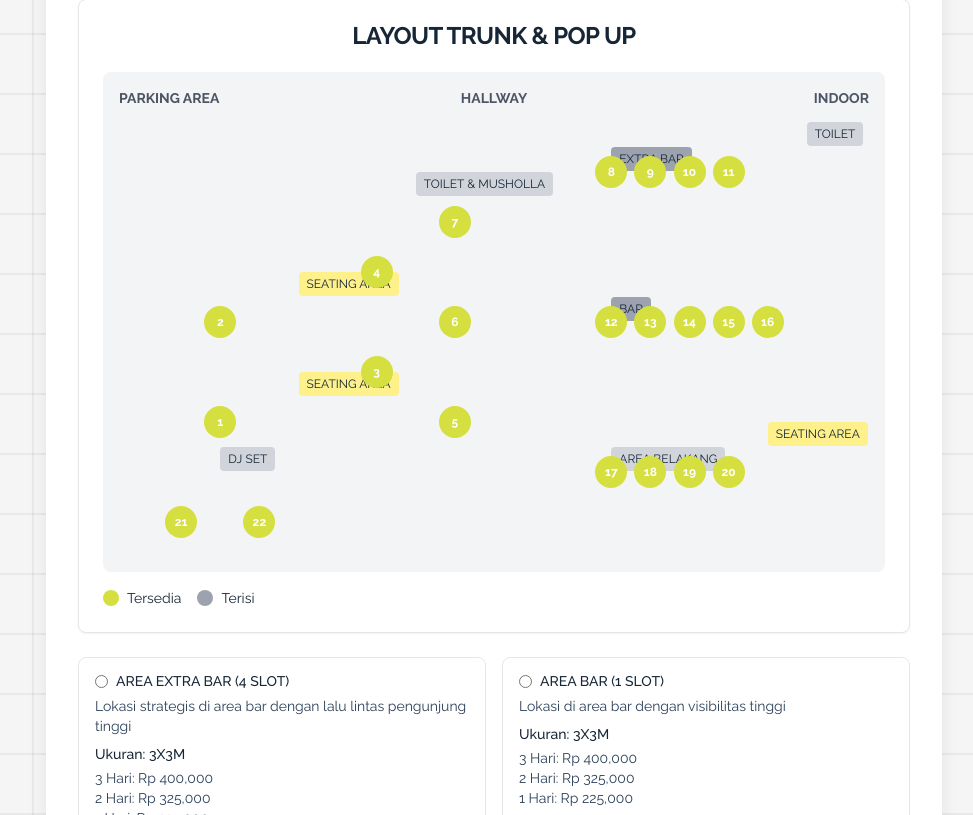
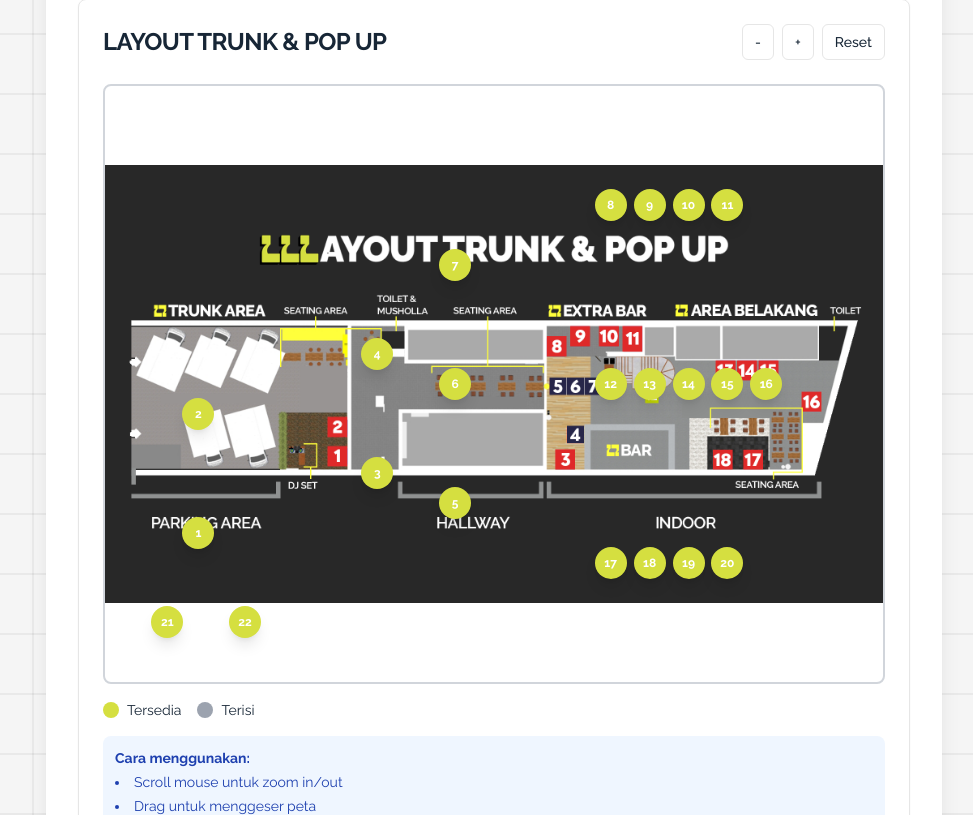
Before and after one commit to kodingkeliling/luckylaunchatlucy, a Next.js app: page /popup in a window 1280 px wide. Shown: the part 745-1560 px from the top of the page, without its empty margins (146-1119 px from the left). Built offline with nearby package versions, Linux system fonts and the light colour scheme.

Commit message:
Update LayoutMap with real denah image background and zoom/pan functionality

```diff
--- a/src/components/LayoutMap.tsx
+++ b/src/components/LayoutMap.tsx
@@ -1,6 +1,7 @@
 'use client';
 
-import { useState } from 'react';
+import { useState, useRef } from 'react';
+import Image from 'next/image';
 import { Card, CardContent, CardHeader, CardTitle } from '@/components/ui/card';
 import { Button } from '@/components/ui/button';
 
@@ -21,12 +22,14 @@ interface SpotInfo {
 
 const spots: SpotInfo[] = [
   // PARKING AREA
-  { id: 'spot-1', number: 1, x: 15, y: 70, size: '3x3m', area: 'Parking Area', available: true, price: { threeDay: 400000, twoDay: 325000, oneDay: 225000 } },
-  { id: 'spot-2', number: 2, x: 15, y: 50, size: '3x3m', area: 'Parking Area', available: true, price: { threeDay: 400000, twoDay: 325000, oneDay: 225000 } },
+  { id: 'spot-1', number: 1, x: 12, y: 75, size: '3x3m', area: 'Parking Area', available: true, price: { threeDay: 400000, twoDay: 325000, oneDay: 225000 } },
+  { id: 'spot-2', number: 2, x: 12, y: 55, size: '3x3m', area: 'Parking Area', available: true, price: { threeDay: 400000, twoDay: 325000, oneDay: 225000 } },
+  { id: 'spot-21', number: 21, x: 8, y: 90, size: '3x3m', area: 'Outdoor', available: true, price: { threeDay: 0, twoDay: 0, oneDay: 300000 } },
+  { id: 'spot-22', number: 22, x: 18, y: 90, size: '3x3m', area: 'Outdoor', available: true, price: { threeDay: 0, twoDay: 0, oneDay: 300000 } },
 
   // HALLWAY
-  { id: 'spot-3', number: 3, x: 35, y: 60, size: '3x3m', area: 'Hallway', available: true, price: { threeDay: 300000, twoDay: 250000, oneDay: 200000 } },
-  { id: 'spot-4', number: 4, x: 35, y: 40, size: '3x3m', area: 'Hallway', available: true, price: { threeDay: 300000, twoDay: 250000, oneDay: 200000 } },
+  { id: 'spot-3', number: 3, x: 35, y: 65, size: '3x3m', area: 'Hallway', available: true, price: { threeDay: 300000, twoDay: 250000, oneDay: 200000 } },
+  { id: 'spot-4', number: 4, x: 35, y: 45, size: '3x3m', area: 'Hallway', available: true, price: { threeDay: 300000, twoDay: 250000, oneDay: 200000 } },
   { id: 'spot-5', number: 5, x: 45, y: 70, size: '3x3m', area: 'Hallway', available: true, price: { threeDay: 300000, twoDay: 250000, oneDay: 200000 } },
   { id: 'spot-6', number: 6, x: 45, y: 50, size: '3x3m', area: 'Hallway', available: true, price: { threeDay: 300000, twoDay: 250000, oneDay: 200000 } },
   { id: 'spot-7', number: 7, x: 45, y: 30, size: '3x3m', area: 'Hallway', available: true, price: { threeDay: 300000, twoDay: 250000, oneDay: 200000 } },
@@ -49,71 +52,113 @@ const spots: SpotInfo[] = [
   { id: 'spot-18', number: 18, x: 70, y: 80, size: '3x3m', area: 'Area Belakang', available: true, price: { threeDay: 300000, twoDay: 250000, oneDay: 200000 } },
   { id: 'spot-19', number: 19, x: 75, y: 80, size: '3x3m', area: 'Area Belakang', available: true, price: { threeDay: 300000, twoDay: 250000, oneDay: 200000 } },
   { id: 'spot-20', number: 20, x: 80, y: 80, size: '3x3m', area: 'Area Belakang', available: true, price: { threeDay: 300000, twoDay: 250000, oneDay: 200000 } },
-
-  // OUTDOOR
-  { id: 'spot-21', number: 21, x: 10, y: 90, size: '3x3m', area: 'Outdoor', available: true, price: { threeDay: 0, twoDay: 0, oneDay: 300000 } },
-  { id: 'spot-22', number: 22, x: 20, y: 90, size: '3x3m', area: 'Outdoor', available: true, price: { threeDay: 0, twoDay: 0, oneDay: 300000 } },
 ];
 
 export default function LayoutMap() {
   const [selectedSpot, setSelectedSpot] = useState<SpotInfo | null>(null);
+  const [zoom, setZoom] = useState(1);
+  const [panX, setPanX] = useState(0);
+  const [panY, setPanY] = useState(0);
+  const [isDragging, setIsDragging] = useState(false);
+  const [dragStart, setDragStart] = useState({ x: 0, y: 0 });
+  const mapRef = useRef<HTMLDivElement>(null);
+
+  const handleWheel = (e: React.WheelEvent) => {
+    e.preventDefault();
+    const delta = e.deltaY > 0 ? 0.9 : 1.1;
+    setZoom(prev => Math.max(0.5, Math.min(3, prev * delta)));
+  };
+
+  const handleMouseDown = (e: React.MouseEvent) => {
+    setIsDragging(true);
+    setDragStart({ x: e.clientX - panX, y: e.clientY - panY });
+  };
+
+  const handleMouseMove = (e: React.MouseEvent) => {
+    if (isDragging) {
+      setPanX(e.clientX - dragStart.x);
+      setPanY(e.clientY - dragStart.y);
+    }
+  };
+
+  const handleMouseUp = () => {
+    setIsDragging(false);
+  };
+
+  const resetView = () => {
+    setZoom(1);
+    setPanX(0);
+    setPanY(0);
+  };
 
   return (
     <div className="w-full">
       <Card>
         <CardHeader>
+          <div className="flex justify-between items-center">
             <CardTitle className="text-center">LAYOUT TRUNK & POP UP</CardTitle>
+            <div className="flex gap-2">
+              <Button
+                variant="outline"
+                size="sm"
+                onClick={() => setZoom(prev => Math.max(0.5, prev - 0.2))}
+              >
+                -
+              </Button>
+              <Button
+                variant="outline"
+                size="sm"
+                onClick={() => setZoom(prev => Math.min(3, prev + 0.2))}
+              >
+                +
+              </Button>
+              <Button
+                variant="outline"
+                size="sm"
+                onClick={resetView}
+              >
+                Reset
+              </Button>
+            </div>
+          </div>
         </CardHeader>
         <CardContent>
-          <div className="relative bg-gray-100 rounded-lg p-4" style={{ height: '500px' }}>
-            {/* Area Labels */}
-            <div className="absolute top-4 left-4 text-sm font-semibold text-gray-600">PARKING AREA</div>
-            <div className="absolute top-4 left-1/2 transform -translate-x-1/2 text-sm font-semibold text-gray-600">HALLWAY</div>
-            <div className="absolute top-4 right-4 text-sm font-semibold text-gray-600">INDOOR</div>
+          <div
+            ref={mapRef}
+            className="relative overflow-hidden rounded-lg border-2 border-gray-300"
+            style={{
+              height: '600px',
+              cursor: isDragging ? 'grabbing' : 'grab'
+            }}
+            onWheel={handleWheel}
+            onMouseDown={handleMouseDown}
+            onMouseMove={handleMouseMove}
+            onMouseUp={handleMouseUp}
+            onMouseLeave={handleMouseUp}
+          >
+            <div
+              className="relative w-full h-full"
+              style={{
+                transform: `scale(${zoom}) translate(${panX / zoom}px, ${panY / zoom}px)`,
+                transformOrigin: 'center center',
+                transition: isDragging ? 'none' : 'transform 0.1s ease-out'
+              }}
+            >
+              {/* Background Image */}
+              <Image
+                src="/images/DENAH POP UP.png"
+                alt="Layout Trunk & Pop Up"
+                fill
+                className="object-contain"
+                priority
+              />
 
-            {/* DJ SET */}
-            <div className="absolute bg-gray-300 rounded px-2 py-1 text-xs" style={{ left: '15%', top: '75%' }}>
-              DJ SET
-            </div>
-
-            {/* Seating Areas */}
-            <div className="absolute bg-yellow-200 rounded px-2 py-1 text-xs" style={{ left: '25%', top: '60%' }}>
-              SEATING AREA
-            </div>
-            <div className="absolute bg-yellow-200 rounded px-2 py-1 text-xs" style={{ left: '25%', top: '40%' }}>
-              SEATING AREA
-            </div>
-            <div className="absolute bg-yellow-200 rounded px-2 py-1 text-xs" style={{ left: '85%', top: '70%' }}>
-              SEATING AREA
-            </div>
-
-            {/* Toilet & Musholla */}
-            <div className="absolute bg-gray-300 rounded px-2 py-1 text-xs" style={{ left: '40%', top: '20%' }}>
-              TOILET & MUSHOLLA
-            </div>
-            <div className="absolute bg-gray-300 rounded px-2 py-1 text-xs" style={{ left: '90%', top: '10%' }}>
-              TOILET
-            </div>
-
-            {/* Bars */}
-            <div className="absolute bg-gray-400 rounded px-2 py-1 text-xs" style={{ left: '65%', top: '15%' }}>
-              EXTRA BAR
-            </div>
-            <div className="absolute bg-gray-400 rounded px-2 py-1 text-xs" style={{ left: '65%', top: '45%' }}>
-              BAR
-            </div>
-
-            {/* Area Belakang */}
-            <div className="absolute bg-gray-300 rounded px-2 py-1 text-xs" style={{ left: '65%', top: '75%' }}>
-              AREA BELAKANG
-            </div>
-
-            {/* Spots */}
+              {/* Interactive Spots */}
               {spots.map((spot) => (
                 <button
                   key={spot.id}
                   onClick={() => setSelectedSpot(spot)}
-                className={`absolute w-8 h-8 rounded-full flex items-center justify-center text-xs font-bold text-white transition-all hover:scale-110 ${
+                  className={`absolute w-8 h-8 rounded-full flex items-center justify-center text-xs font-bold text-white transition-all hover:scale-110 shadow-lg ${
                     spot.available
                       ? 'bg-primary hover:bg-primary/80'
                       : 'bg-gray-400 cursor-not-allowed'
@@ -129,6 +174,7 @@ export default function LayoutMap() {
                 </button>
               ))}
             </div>
+          </div>
 
           {/* Spot Information */}
           {selectedSpot && (
@@ -139,7 +185,7 @@ export default function LayoutMap() {
                   <span className="font-medium">Area:</span> {selectedSpot.area}
                 </div>
                 <div>
-                  <span className="font-medium">Ukuran:</span> {spot.size}
+                  <span className="font-medium">Ukuran:</span> {selectedSpot.size}
                 </div>
                 <div>
                   <span className="font-medium">3 Hari:</span> Rp {selectedSpot.price.threeDay.toLocaleString()}
@@ -171,6 +217,17 @@ export default function LayoutMap() {
               <span>Terisi</span>
             </div>
           </div>
+
+          {/* Instructions */}
+          <div className="mt-4 p-3 bg-blue-50 rounded-lg text-sm text-blue-800">
+            <p><strong>Cara menggunakan:</strong></p>
+            <ul className="list-disc list-inside mt-1 space-y-1">
+              <li>Scroll mouse untuk zoom in/out</li>
+              <li>Drag untuk menggeser peta</li>
+              <li>Klik spot untuk melihat detail</li>
+              <li>Gunakan tombol +, -, Reset untuk kontrol zoom</li>
+            </ul>
+          </div>
         </CardContent>
       </Card>
     </div>
```
Lines whose indentation alone changed are shown as unchanged.
